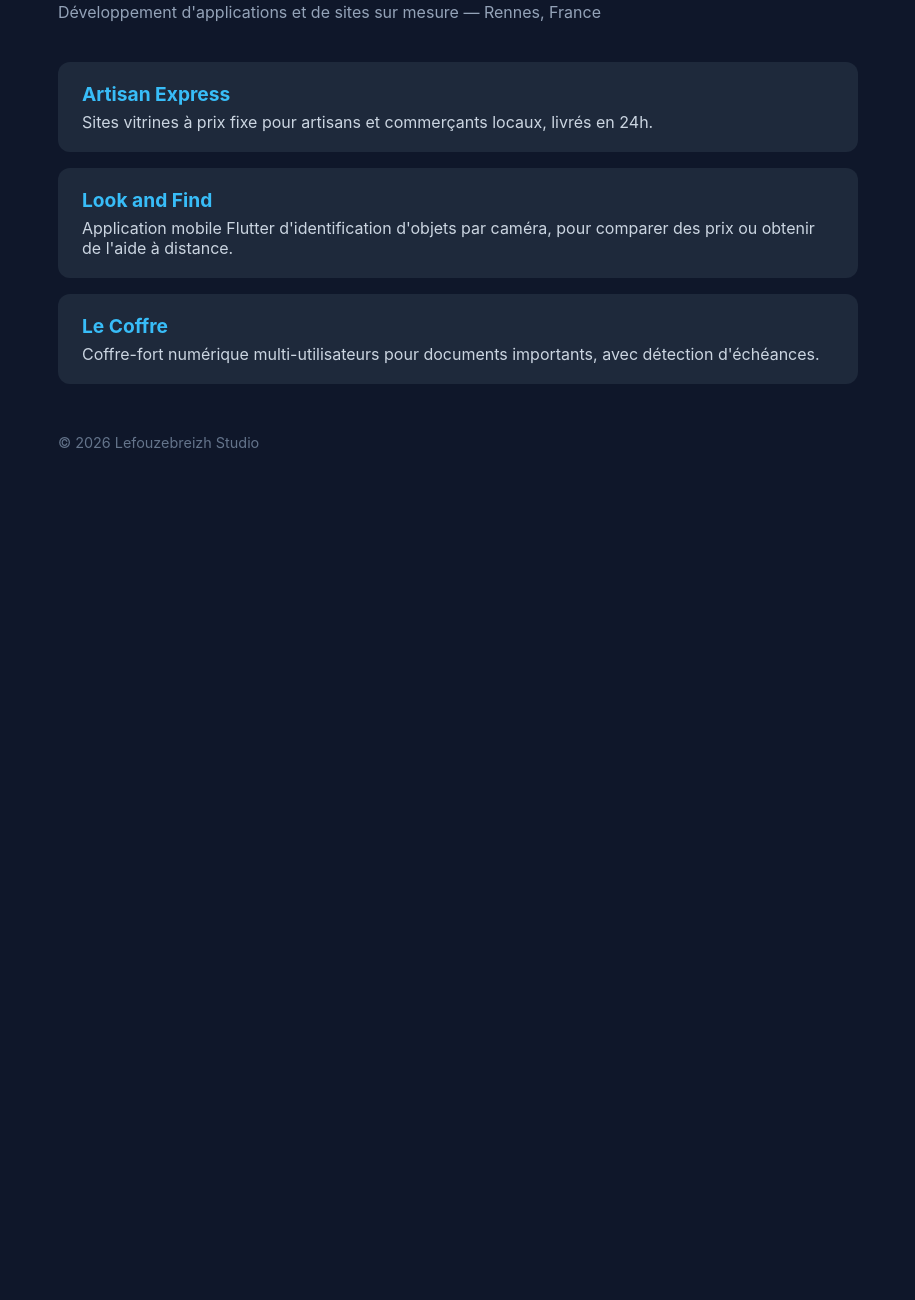
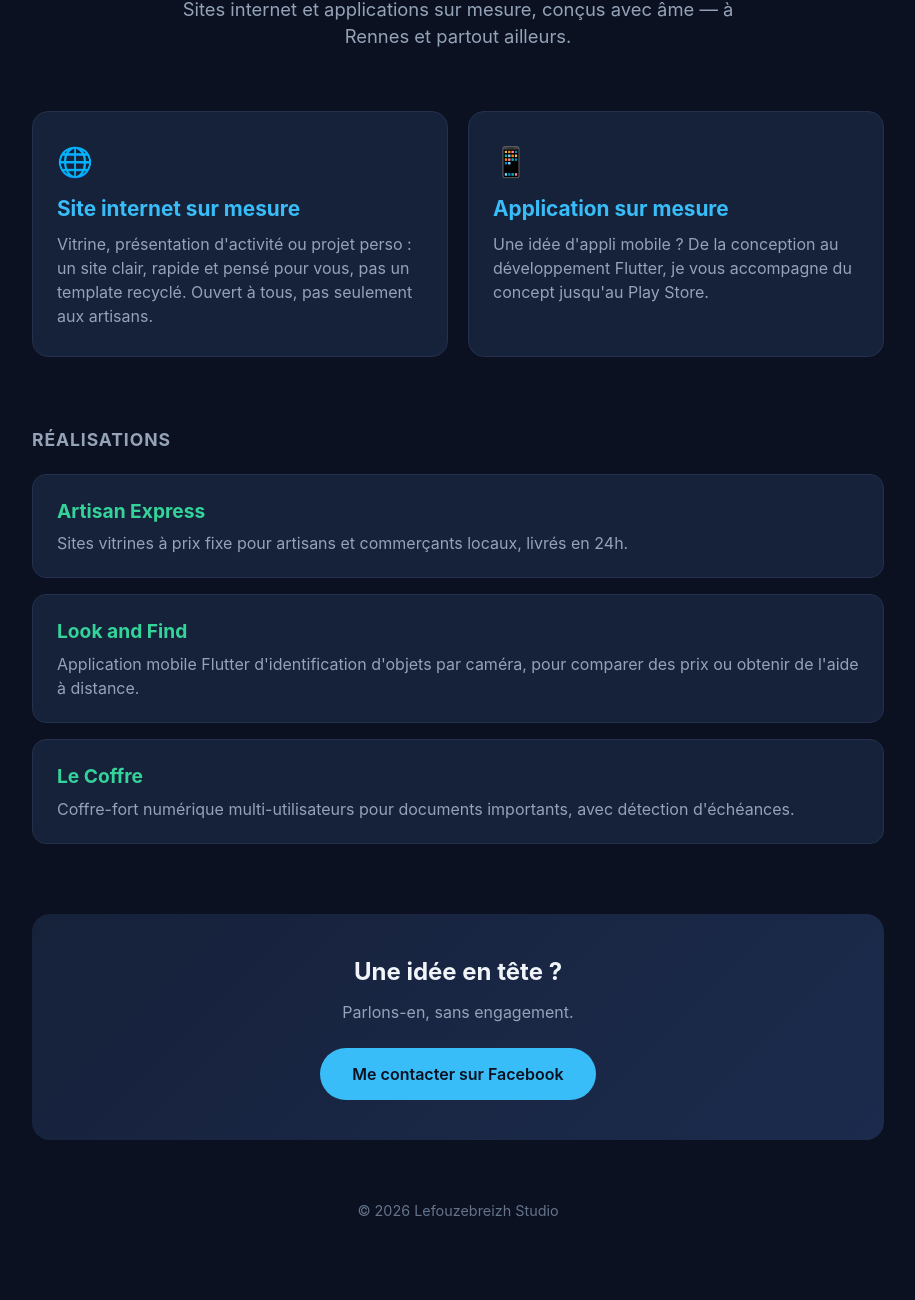
Before and after one commit to Lefouzebreizh/lefouzebreizh.github.io, a plain HTML site: page index.html in a window 1280 px wide. Shown: the part 132-1432 px from the top of the page, without its empty margins (182-1097 px from the left). Before the commit the page ends 800 px from the top, so only its background shows below. Drawn offline with Linux system fonts and the light colour scheme.

Commit message:
Revamp index.html with new layout and styles
Updated the title and enhanced the styling for better visual appeal. Added header, offers section, and a call-to-action.

```diff
--- a/index.html
+++ b/index.html
@@ -3,22 +3,103 @@
 <head>
 <meta charset="UTF-8">
 <meta name="viewport" content="width=device-width, initial-scale=1.0">
-<title>Lefouzebreizh Studio</title>
+<title>Lefouzebreizh Studio — Sites et applications sur mesure</title>
 <style>
-  body { font-family: -apple-system, Arial, sans-serif; background: #0f172a; color: #f1f5f9; margin: 0; padding: 0; }
-  .container { max-width: 800px; margin: 0 auto; padding: 60px 24px; }
-  h1 { font-size: 2.2em; margin-bottom: 0; }
-  .tagline { color: #94a3b8; margin-top: 8px; margin-bottom: 40px; }
-  .project { background: #1e293b; border-radius: 12px; padding: 20px 24px; margin-bottom: 16px; }
-  .project h2 { margin: 0 0 6px 0; font-size: 1.2em; color: #38bdf8; }
-  .project p { margin: 0; color: #cbd5e1; }
-  footer { margin-top: 50px; color: #64748b; font-size: 0.9em; }
+  :root {
+    --bg: #0b1120;
+    --bg-card: #16213a;
+    --accent: #38bdf8;
+    --accent2: #34d399;
+    --text: #f1f5f9;
+    --text-dim: #94a3b8;
+  }
+  * { box-sizing: border-box; }
+  body {
+    font-family: -apple-system, "Segoe UI", Arial, sans-serif;
+    background: var(--bg);
+    color: var(--text);
+    margin: 0;
+    line-height: 1.5;
+  }
+  .container { max-width: 900px; margin: 0 auto; padding: 60px 24px 100px; }
+  header { text-align: center; margin-bottom: 60px; }
+  header h1 { font-size: 2.4em; margin: 0 0 10px; }
+  header p { color: var(--text-dim); font-size: 1.15em; max-width: 560px; margin: 0 auto; }
+
+  .offers { display: grid; grid-template-columns: 1fr 1fr; gap: 20px; margin-bottom: 70px; }
+  @media (max-width: 640px) { .offers { grid-template-columns: 1fr; } }
+  .offer {
+    background: var(--bg-card);
+    border-radius: 16px;
+    padding: 28px 24px;
+    border: 1px solid #24304d;
+  }
+  .offer .icon { font-size: 1.8em; margin-bottom: 10px; }
+  .offer h2 { margin: 0 0 8px; font-size: 1.3em; color: var(--accent); }
+  .offer p { margin: 0; color: var(--text-dim); }
+
+  h3.section-title {
+    font-size: 1.1em;
+    text-transform: uppercase;
+    letter-spacing: 0.05em;
+    color: var(--text-dim);
+    margin-bottom: 20px;
+  }
+
+  .project {
+    background: var(--bg-card);
+    border-radius: 14px;
+    padding: 22px 24px;
+    margin-bottom: 16px;
+    border: 1px solid #24304d;
+  }
+  .project h2 { margin: 0 0 6px 0; font-size: 1.2em; color: var(--accent2); }
+  .project p { margin: 0; color: var(--text-dim); }
+
+  .cta {
+    text-align: center;
+    margin-top: 70px;
+    padding: 40px 24px;
+    background: linear-gradient(135deg, #16213a, #1c2b4d);
+    border-radius: 18px;
+  }
+  .cta h2 { margin: 0 0 10px; font-size: 1.5em; }
+  .cta p { color: var(--text-dim); margin: 0 0 24px; }
+  .cta a {
+    display: inline-block;
+    background: var(--accent);
+    color: #0b1120;
+    font-weight: 600;
+    padding: 14px 32px;
+    border-radius: 30px;
+    text-decoration: none;
+  }
+
+  footer { text-align: center; margin-top: 60px; color: #64748b; font-size: 0.9em; }
 </style>
 </head>
 <body>
 <div class="container">
-  <h1>Lefouzebreizh Studio</h1>
-  <p class="tagline">Développement d'applications et de sites sur mesure — Rennes, France</p>
+
+  <header>
+    <h1>Lefouzebreizh Studio</h1>
+    <p>Sites internet et applications sur mesure, conçus avec âme — à Rennes et partout ailleurs.</p>
+  </header>
+
+  <div class="offers">
+    <div class="offer">
+      <div class="icon">🌐</div>
+      <h2>Site internet sur mesure</h2>
+      <p>Vitrine, présentation d'activité ou projet perso : un site clair, rapide et pensé pour vous, pas un template recyclé. Ouvert à tous, pas seulement aux artisans.</p>
+    </div>
+    <div class="offer">
+      <div class="icon">📱</div>
+      <h2>Application sur mesure</h2>
+      <p>Une idée d'appli mobile ? De la conception au développement Flutter, je vous accompagne du concept jusqu'au Play Store.</p>
+    </div>
+  </div>
+
+  <h3 class="section-title">Réalisations</h3>
 
   <div class="project">
     <h2>Artisan Express</h2>
@@ -35,7 +116,14 @@
     <p>Coffre-fort numérique multi-utilisateurs pour documents importants, avec détection d'échéances.</p>
   </div>
 
+  <div class="cta">
+    <h2>Une idée en tête ?</h2>
+    <p>Parlons-en, sans engagement.</p>
+    <a href="https://www.facebook.com/profile.php?id=61551926225174">Me contacter sur Facebook</a>
+  </div>
+
   <footer>&copy; 2026 Lefouzebreizh Studio</footer>
+
 </div>
 </body>
 </html>
```
